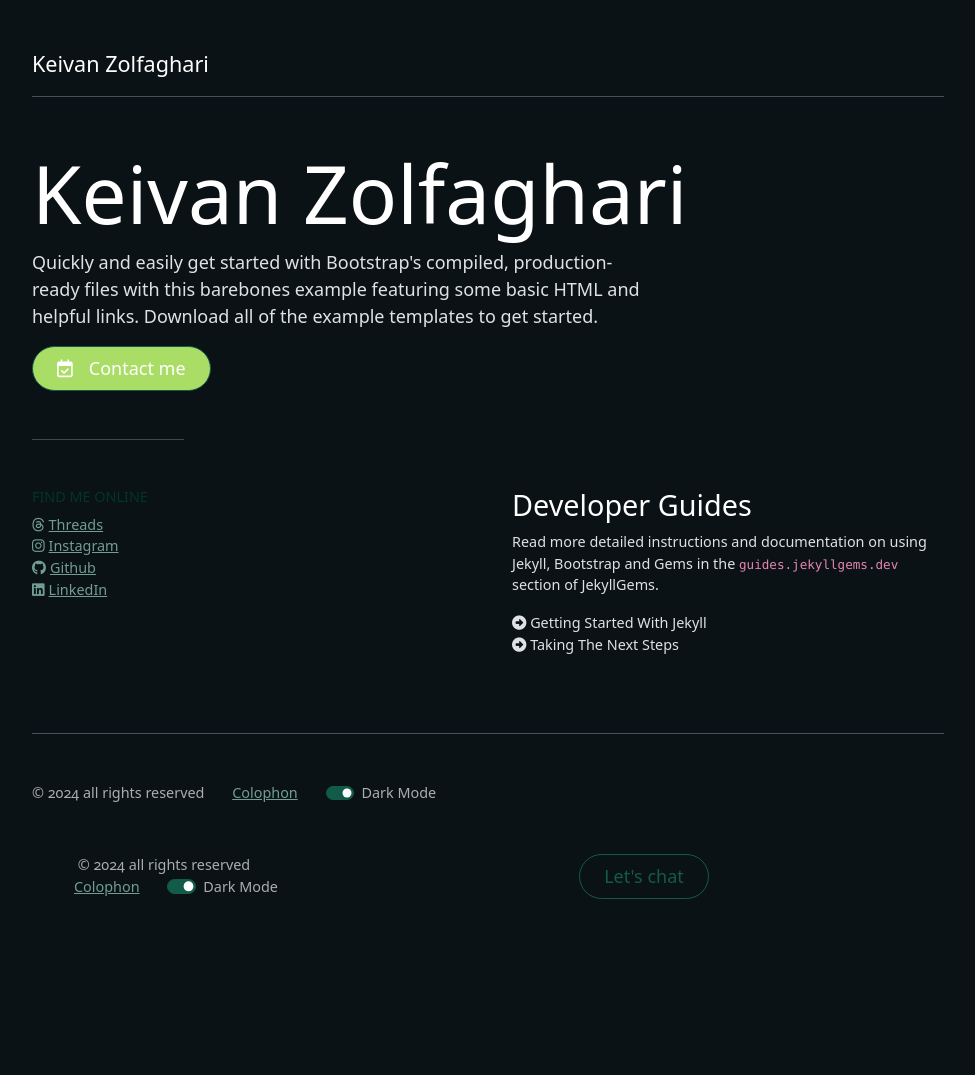
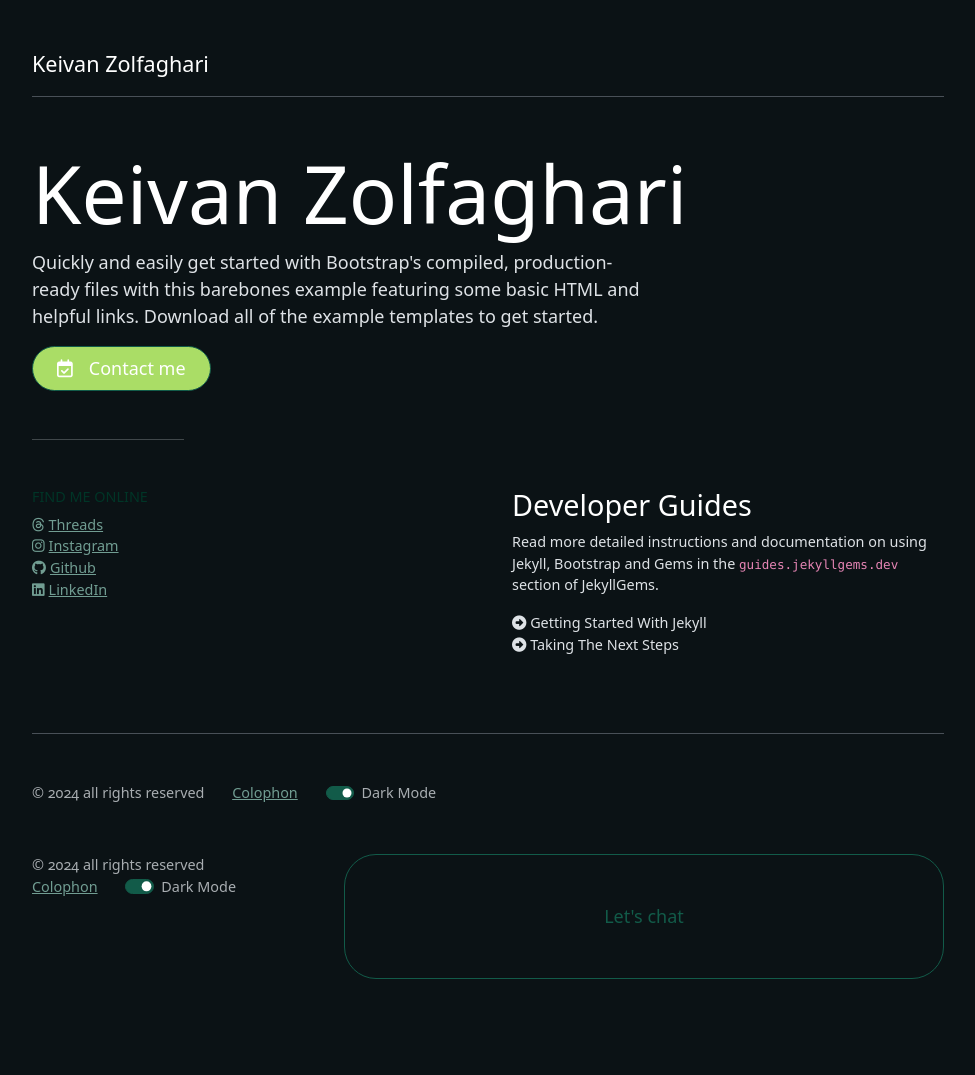
Before and after one commit to keivanz/keivanz.github.io, a Jekyll site: the page built from index.md, in a window 1280 px wide. Shown: the whole page, without its empty margins (152-1127 px from the left). Built offline with Jekyll 4.4.1, drawn with Linux system fonts in a browser that asks for light colours; nearby versions of some CDN libraries; before the commit the page ends 1011 px from its top, so only the background shows below that.

Commit message:
updating footer design

```diff
--- a/_includes/footer.html
+++ b/_includes/footer.html
@@ -10,8 +10,8 @@
     </li>
   </ul>
 
-  <div class="row mb-3 text-center mt-5">
-    <div class="col-md-4 themed-grid-col">
+  <div class="row my-5">
+    <div class="col-md-4">
       <ul class="list-inline">
         <li class="list-inline-item me-4">&copy; {{ site.time | date: '%Y' }} all rights reserved</li>
         <li class="list-inline-item me-4"><a href="colophon">Colophon</a></li>
@@ -24,9 +24,8 @@
       </ul>
 
     </div>
-    <div class="col-md-8 themed-grid-col">
-
-      <button type="button" class="btn btn-outline-primary btn-lg rounded-5 focus-ring px-4 gap-3">Let's chat</button>
+    <div class="col-md-8">
+      <button type="button" class="btn btn-outline-primary btn-lg px-4 py-5 rounded-5 focus-ring w-100 gap-3">Let's chat</button>
 
     </div>
   </div>
```
